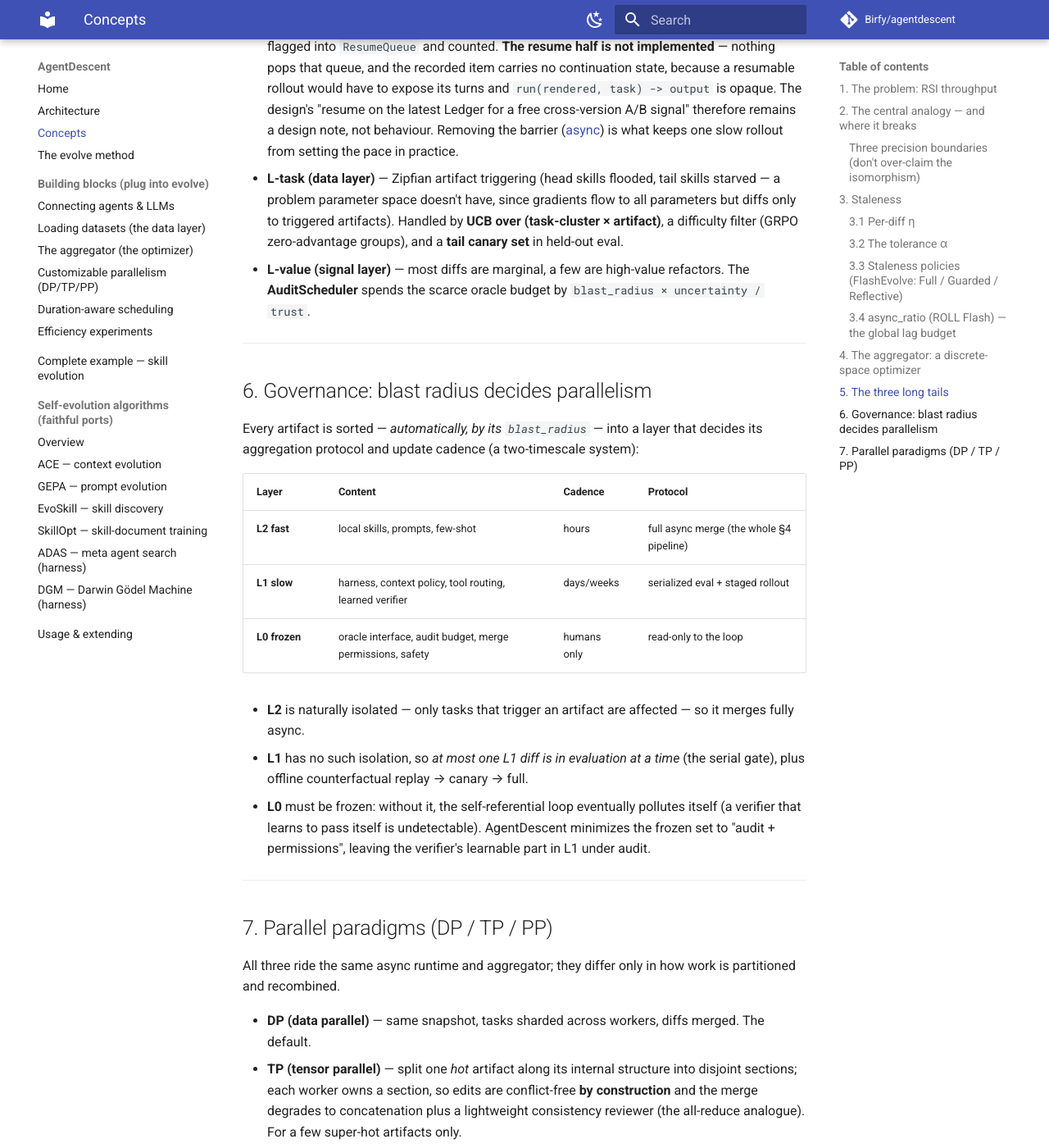
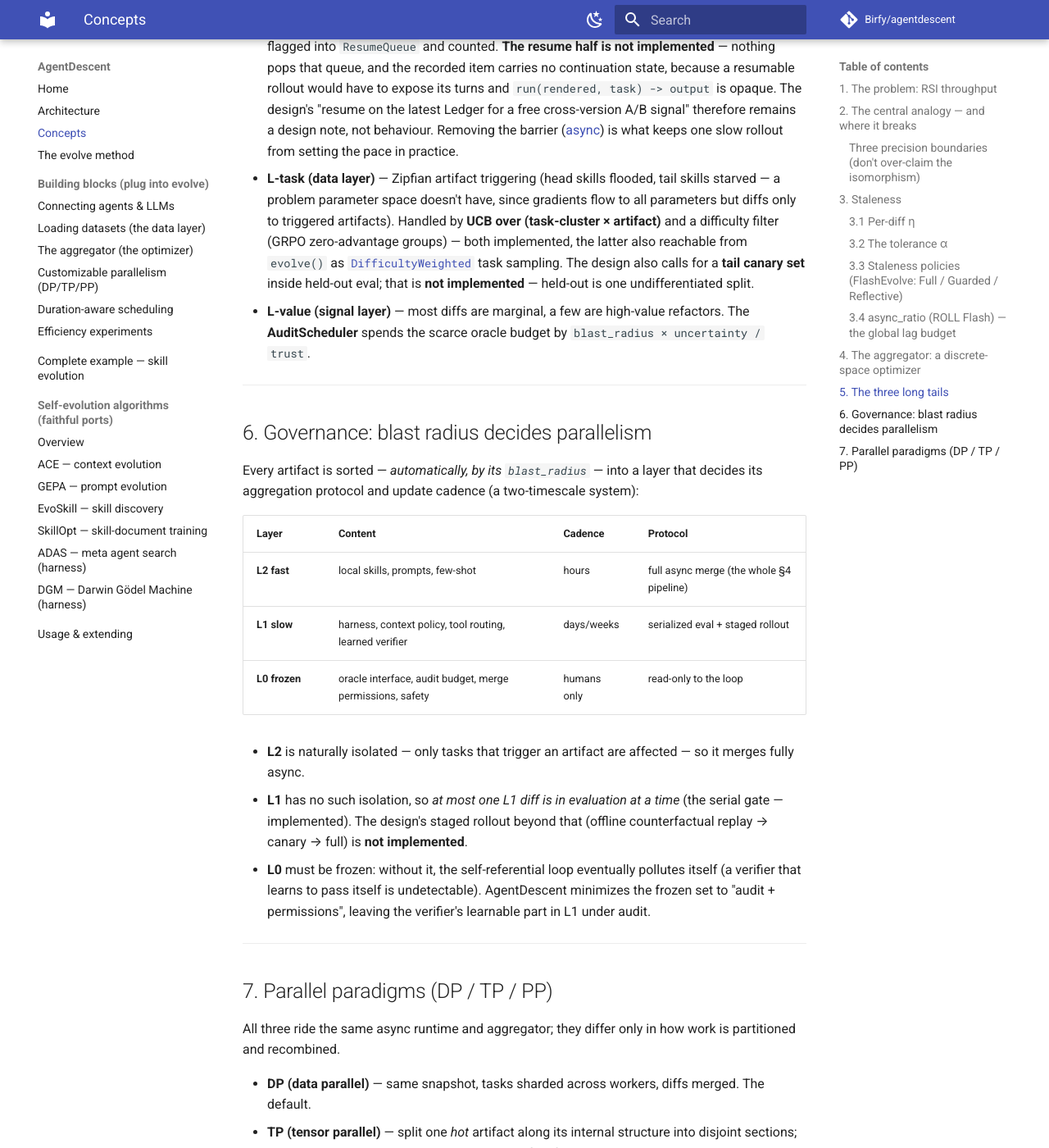
Before and after one commit to Birfy/agentdescent, an MkDocs documentation site: the page built from docs/concepts.md, in a window 1280 px wide and 1400 px high, scrolled down 4579 px. Shown: the whole window at 82% size. Built offline with MkDocs 1.6.1 and Material for MkDocs 9.7.7, drawn with Linux system fonts in a browser that asks for light colours; comment, search, counter and statistics services are not loaded; some of the changed text lies outside the part shown.

Commit message:
fix: check governance before the first rollout; audit more design claims
Continuing to check each "the framework does X" claim against the code.

Fixed: an L0-frozen artifact_id was only caught by the reference aggregator's
per-merge guard. Nothing was ever mutated -- the safety property held -- but
async_evolve ran its entire max_seconds budget first and then surfaced the
GovernanceError through the *backend failure* channel, as if a provider had gone
down. Governance is a caller-level constraint, so _build_engine now checks it
before any rollout and both paths raise immediately (0.01s, zero rollouts).

Claims audited this pass:
- L0 frozen layer: REAL, and now pinned by tests on both engine paths, since
  "without a frozen layer the loop pollutes itself" is the strongest safety
  claim the design makes.
- dual-branch dev->stable promotion: REAL end to end, but described as "after K
  regression-free rounds" when it fires every K accepted *commits* and has no
  regression check at all. Wording corrected in three places.
- "tail canary set" in held-out eval: DOES NOT EXIST (zero occurrences).
- L1 staged rollout "counterfactual replay -> canary -> full": DOES NOT EXIST.
  Both are now marked not-implemented rather than described as behaviour.

Co-Authored-By: Claude Opus 4.8 <noreply@anthropic.com>

```diff
--- a/docs/concepts.md
+++ b/docs/concepts.md
@@ -196,8 +196,11 @@ mechanism:
 - **L-task (data layer)** — Zipfian artifact triggering (head skills flooded,
   tail skills starved — a problem parameter space doesn't have, since gradients
   flow to all parameters but diffs only to triggered artifacts). Handled by
-  **UCB over (task-cluster × artifact)**, a difficulty filter (GRPO
-  zero-advantage groups), and a **tail canary set** in held-out eval.
+  **UCB over (task-cluster × artifact)** and a difficulty filter (GRPO
+  zero-advantage groups) — both implemented, the latter also reachable from
+  `evolve()` as [`DifficultyWeighted`](evolution.md#task-selection-which-rollout-to-spend)
+  task sampling. The design also calls for a **tail canary set** inside held-out
+  eval; that is **not implemented** — held-out is one undifferentiated split.
 - **L-value (signal layer)** — most diffs are marginal, a few are high-value
   refactors. The **AuditScheduler** spends the scarce oracle budget by
   `blast_radius × uncertainty / trust`.
@@ -219,7 +222,8 @@ system):
 - **L2** is naturally isolated — only tasks that trigger an artifact are affected
   — so it merges fully async.
 - **L1** has no such isolation, so *at most one L1 diff is in evaluation at a
-  time* (the serial gate), plus offline counterfactual replay → canary → full.
+  time* (the serial gate — implemented). The design's staged rollout beyond that
+  (offline counterfactual replay → canary → full) is **not implemented**.
 - **L0** must be frozen: without it, the self-referential loop eventually
   pollutes itself (a verifier that learns to pass itself is undetectable).
   AgentDescent minimizes the frozen set to "audit + permissions", leaving the
```
Also changed, not shown: other parts of docs/concepts.md (+1 -1 lines), CHANGELOG.md (+11 -0 lines), README.md (+8 -4 lines), docs/aggregator.md (+1 -1 lines), 2 other files.
